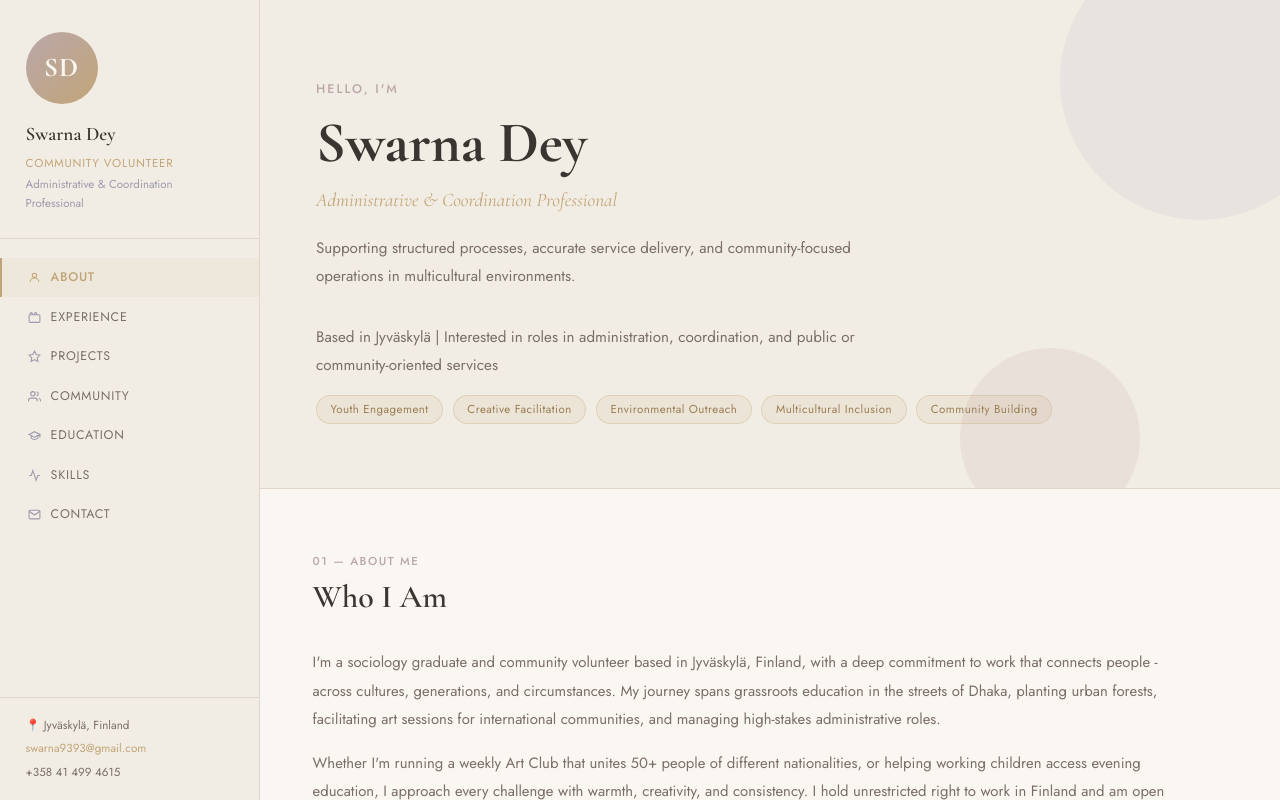
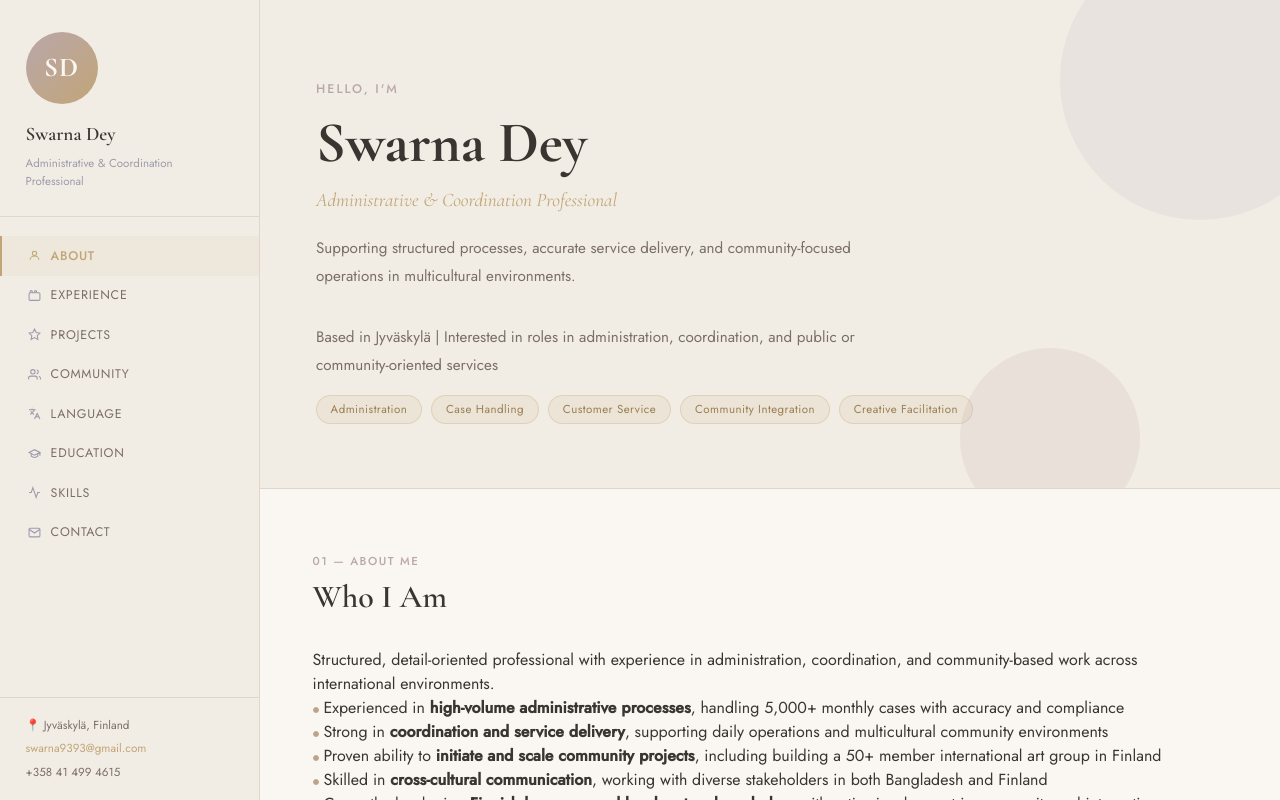
Before and after one commit to dhrubajotee/swarnadey-portfolio, a Next.js app: page / in a window 1280 px wide. Built offline with nearby package versions, Linux system fonts and the light colour scheme.

Commit message:
updated sidebar

```diff
--- a/app/data.js
+++ b/app/data.js
@@ -176,6 +176,7 @@ export const navLinks = [
   { href: '#experience', label: 'Experience' },
   { href: '#projects', label: 'Projects' },
   { href: '#community', label: 'Community' },
+  { href: '#language', label: 'Language' },
   { href: '#education', label: 'Education' },
   { href: '#skills', label: 'Skills' },
   { href: '#contact', label: 'Contact' },
--- a/app/page.js
+++ b/app/page.js
@@ -130,7 +130,7 @@ export default function Home() {
               {profile.endline}
             </p>
             <div style={{ display: 'flex', gap: '0.6rem', flexWrap: 'wrap' }}>
-              {['Youth Engagement', 'Creative Facilitation', 'Environmental Outreach', 'Multicultural Inclusion', 'Community Building'].map(tag => (
+              {['Administration', 'Case Handling', 'Customer Service', 'Community Integration', 'Creative Facilitation'].map(tag => (
                 <span
                   key={tag}
                   style={{
@@ -153,19 +153,61 @@ export default function Home() {
         {/* ── ABOUT ── */}
         <section id="about" style={{ ...sectionStyle, maxWidth: '90%', paddingRight: '3.5rem' }}>
           <SectionHeader number="01" label="About Me" title="Who I Am" />
-          {about.split('\n\n').map((para, i) => (
-            <p
-              key={i}
-              style={{
-                fontSize: '0.93rem',
-                color: '#7A6E68',
-                lineHeight: 1.9,
-                marginBottom: '1rem',
-              }}
-            >
-              {para}
-            </p>
-          ))}
+
+          <div>
+            Structured, detail-oriented professional with experience in administration, coordination, and community-based work across international environments.
+            <ul>
+              <li>
+                <span style={{
+                  marginTop: '0.3rem',
+                  flexShrink: 0,
+                  width: 6, height: 6,
+                  borderRadius: '50%',
+                  background: '#C1A577',
+                  border: `1.5px solid #BAA7AA`,
+                  display: 'inline-block',
+                }} /> Experienced in <strong>high-volume administrative processes</strong>, handling 5,000+ monthly cases with accuracy and compliance</li>
+              <li><span style={{
+                marginTop: '0.3rem',
+                flexShrink: 0,
+                width: 6, height: 6,
+                borderRadius: '50%',
+                background: '#C1A577',
+                border: `1.5px solid #BAA7AA`,
+                display: 'inline-block',
+              }} /> Strong in <strong>coordination and service delivery</strong>, supporting daily operations and multicultural community environments  </li>
+
+              <li><span style={{
+                marginTop: '0.3rem',
+                flexShrink: 0,
+                width: 6, height: 6,
+                borderRadius: '50%',
+                background: '#C1A577',
+                border: `1.5px solid #BAA7AA`,
+                display: 'inline-block',
+              }} /> Proven ability to <strong>initiate and scale community projects</strong>, including building a 50+ member international art group in Finland  </li>
+              <li><span style={{
+                marginTop: '0.3rem',
+                flexShrink: 0,
+                width: 6, height: 6,
+                borderRadius: '50%',
+                background: '#C1A577',
+                border: `1.5px solid #BAA7AA`,
+                display: 'inline-block',
+              }} /> Skilled in <strong>cross-cultural communication</strong>, working with diverse stakeholders in both Bangladesh and Finland    </li>
+              <li><span style={{
+                marginTop: '0.3rem',
+                flexShrink: 0,
+                width: 6, height: 6,
+                borderRadius: '50%',
+                background: '#C1A577',
+                border: `1.5px solid #BAA7AA`,
+                display: 'inline-block',
+              }} /> Currently developing <strong>Finnish language and local system knowledge</strong>, with active involvement in community and integration initiatives     </li>
+
+            </ul>
+          </div>
+
         </section>
 
         {/* ── EXPERIENCE ── */}
--- a/components/Sidebar.js
+++ b/components/Sidebar.js
@@ -84,9 +84,9 @@ export default function Sidebar() {
         >
           {profile.name}
         </div>
-        <div style={{ fontSize: '0.72rem', color: '#C1A577', letterSpacing: '0.07em', textTransform: 'uppercase', lineHeight: 1.6 }}>
+        {/* <div style={{ fontSize: '0.72rem', color: '#C1A577', letterSpacing: '0.07em', textTransform: 'uppercase', lineHeight: 1.6 }}>
           {profile.title}
-        </div>
+        </div> */}
         <div style={{ fontSize: '0.72rem', color: '#9D9BAD', marginTop: '0.2rem', lineHeight: 1.6 }}>
           {profile.subtitle}
         </div>
```
